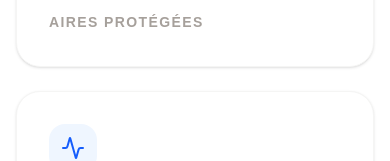
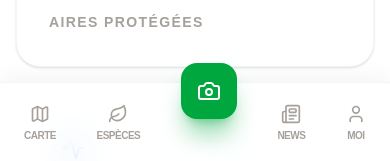
Before and after one commit to Riotlagrinta/eco-atlas, a Next.js app: page /statistiques in a window 390 px wide. Shown: the part 681-842 px from the top of the page. Built offline with nearby package versions, Linux system fonts and the light colour scheme; no server answers; the database is empty.

Commit message:
feat: version finale stabilisée avec MobileNav, Profil avancé et Favoris

```diff
--- a/src/app/layout.tsx
+++ b/src/app/layout.tsx
@@ -2,6 +2,7 @@ import type { Metadata } from "next";
 import { Geist, Geist_Mono } from "next/font/google";
 import "./globals.css";
 import { Navbar } from "@/components/Navbar";
+import { MobileNav } from "@/components/MobileNav";
 
 const geistSans = Geist({
   variable: "--font-geist-sans",
@@ -35,9 +36,10 @@ export default function RootLayout({
         className={`${geistSans.variable} ${geistMono.variable} antialiased bg-stone-50 text-gray-900`}
       >
         <Navbar />
-        <main className="pt-16 min-h-screen">
+        <main className="pt-16 pb-24 md:pb-0 min-h-screen">
           {children}
         </main>
+        <MobileNav />
       </body>
     </html>
   );
--- a/src/app/profil/page.tsx
+++ b/src/app/profil/page.tsx
@@ -8,7 +8,7 @@ import { motion } from 'framer-motion';
 
 export default function ProfilPage() {
   const [loading, setLoading] = useState(true);
-  const [updating, setUploading] = useState(false);
+  const [updating, setUpdating] = useState(false);
   const [profile, setProfile] = useState<any>(null);
   const [observations, setObservations] = useState<any[]>([]);
   const [badges, setBadges] = useState<any[]>([]);
--- a/src/app/statistiques/page.tsx
+++ b/src/app/statistiques/page.tsx
@@ -148,8 +148,11 @@ export default function StatistiquesPage() {
             </div>
           </div>
 
-          <button className="w-full mt-12 py-4 bg-stone-900 text-white font-bold rounded-2xl hover:bg-stone-800 transition-all">
-            Télécharger le rapport PDF
+          <button
+            onClick={() => window.print()}
+            className="w-full mt-12 py-4 bg-stone-900 text-white font-bold rounded-2xl hover:bg-stone-800 transition-all flex items-center justify-center"
+          >
+            <ShieldCheck className="h-5 w-5 mr-2" /> Générer le Bilan Officiel
           </button>
         </div>
       </div>
--- /dev/null
+++ b/src/components/MobileNav.tsx
@@ -0,0 +1,53 @@
+'use client';
+
+import React from 'react';
+import Link from 'next/link';
+import { usePathname } from 'next/navigation';
+import { Map, Leaf, Camera, Newspaper, User } from 'lucide-react';
+import { cn } from '@/lib/utils';
+
+const mobileItems = [
+  { name: 'Carte', href: '/carte', icon: Map },
+  { name: 'Espèces', href: '/observatoire', icon: Leaf },
+  { name: 'Signaler', href: '/signaler', icon: Camera, primary: true },
+  { name: 'News', href: '/actualites', icon: Newspaper },
+  { name: 'Moi', href: '/profil', icon: User },
+];
+
+export function MobileNav() {
+  const pathname = usePathname();
+
+  return (
+    <div className="md:hidden fixed bottom-0 left-0 right-0 bg-white/80 backdrop-blur-lg border-t border-stone-100 px-6 py-3 z-[100] flex justify-between items-center shadow-[0_-4px_20px_rgba(0,0,0,0.05)]">
+      {mobileItems.map((item) => {
+        const isActive = pathname === item.href;
+
+        if (item.primary) {
+          return (
+            <Link
+              key={item.name}
+              href={item.href}
+              className="relative -top-8 bg-green-600 p-4 rounded-2xl shadow-xl shadow-green-600/40 text-white"
+            >
+              <item.icon className="h-6 w-6" />
+            </Link>
+          );
+        }
+
+        return (
+          <Link
+            key={item.name}
+            href={item.href}
+            className={cn(
+              "flex flex-col items-center gap-1 transition-all",
+              isActive ? "text-green-600 scale-110" : "text-stone-400"
+            )}
+          >
+            <item.icon className={cn("h-5 w-5", isActive && "fill-current")} />
+            <span className="text-[10px] font-bold uppercase tracking-tighter">{item.name}</span>
+          </Link>
+        );
+      })}
+    </div>
+  );
+}
```
